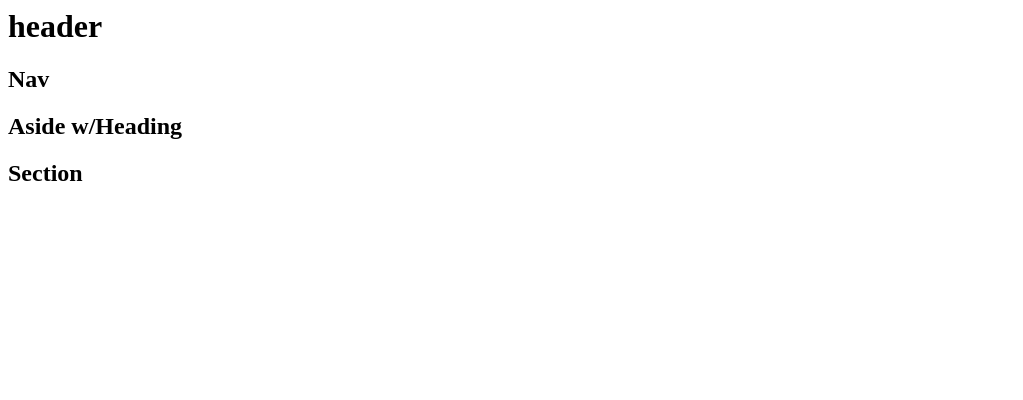
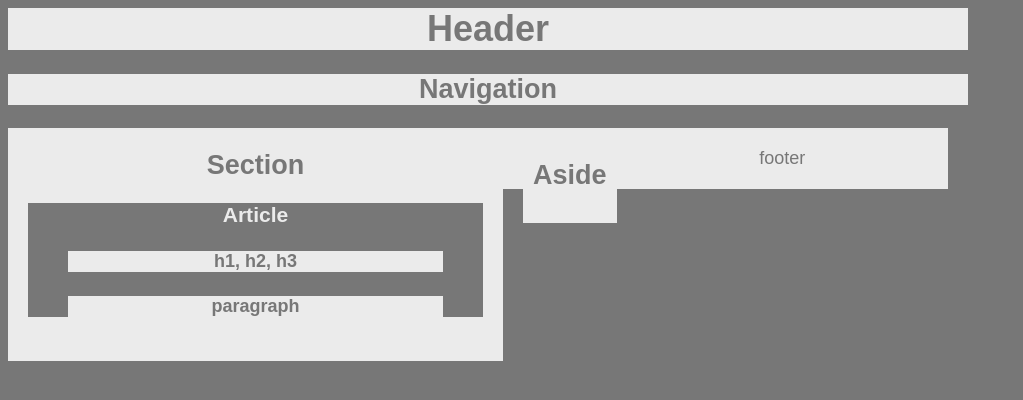
Before and after one commit to bigPoppaChop/HW-Wireframe, a plain HTML site: page index.html in a window 1280 px wide. Shown: the whole page, without its empty margins (0-1023 px from the left). Drawn offline with Linux system fonts and the light colour scheme.

Commit message:
Updated css/html

```diff
--- a/index.html
+++ b/index.html
@@ -8,23 +8,34 @@
 </head>
 
 <body>
-    <!-- Wrapping everything in a container -->
-    <div class="container">
-        <!-- header box -->
-        <header>
-            <h1>header</h1>
-        </header>
-        <section id="nav">
-            <h2>Nav</h2>
-        </section>
-        <section id="Aside">
-            <h2>Aside w/Heading</h2>
-        </section>
-        <section id="Section">
-            <h2>Section</h2>
-        </section>
-
+  <!-- Wrapping everything in a container -->
+  <div class="container">
+    <!-- header box -->
+    <div class="header">
+      <h1>Header</h1>
+    </div>
+    <div class="nav">
+      <h2>Navigation</h2>
+    </div>
+    <div class="Section">
+      <h2>Section</h2>
+      <div class="article">
+        <h3>Article</h3>
+        <div class="h123">
+          <h4>h1, h2, h3</h4>
+        </div>
+        <div class="paragraph">
+          <h4>paragraph</h4>
+        </div>
+      </div>
+    </div>
+    <div class="aside">
+      <h2>Aside</h2>
+    </div>
+    <footer class="footer">footer</footer>
     </div>
 
+
+  </div>
 </body>
 </html>
--- a/style.css
+++ b/style.css
@@ -0,0 +1,54 @@
+*, *::after, *::before {
+  box-sizing: border-box;
+  text-align: center;
+}
+
+body {
+  font-family: 'Arial', 'Helvetica Neue', Helvetica, sans-serif;
+  color: #777;
+  background: #777;
+  width: 960px;
+  font-size: 18px;
+}
+
+.header, .nav, .section, .aside, .footer {
+  background: #ebebeb;
+}
+
+.section {
+  width: 495px;
+  float: left;
+  padding-bottom: 20px;
+}
+
+.aside {
+  float: left;
+  margin-left: 20px;
+  margin-right: 20px;
+  padding: 10px;
+}
+
+.article {
+  color: #ebebeb;
+  background: #777;
+  margin-left: 20px;
+  margin-right: 20px;
+}
+
+.h123, .paragraph {
+  color: #777;
+  background: #ebebeb;
+  margin-left: 40px;
+  margin-right: 40px;
+
+}
+.footer {
+  margin: 20px;
+  padding: 20px;
+}
+
+.clearfix::after {
+  content:" ";
+  display: block;
+  clear: both;
+}
```
